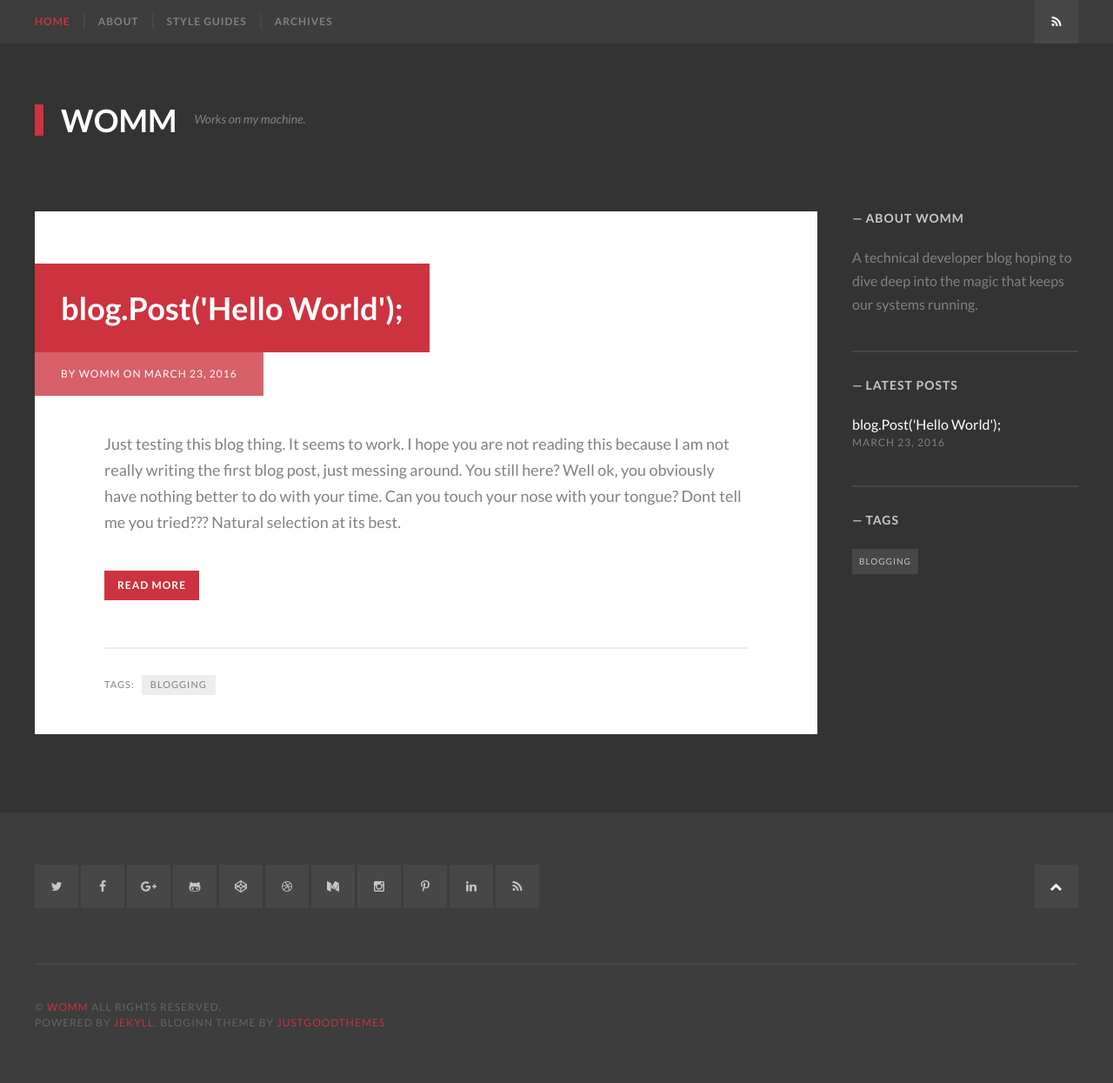
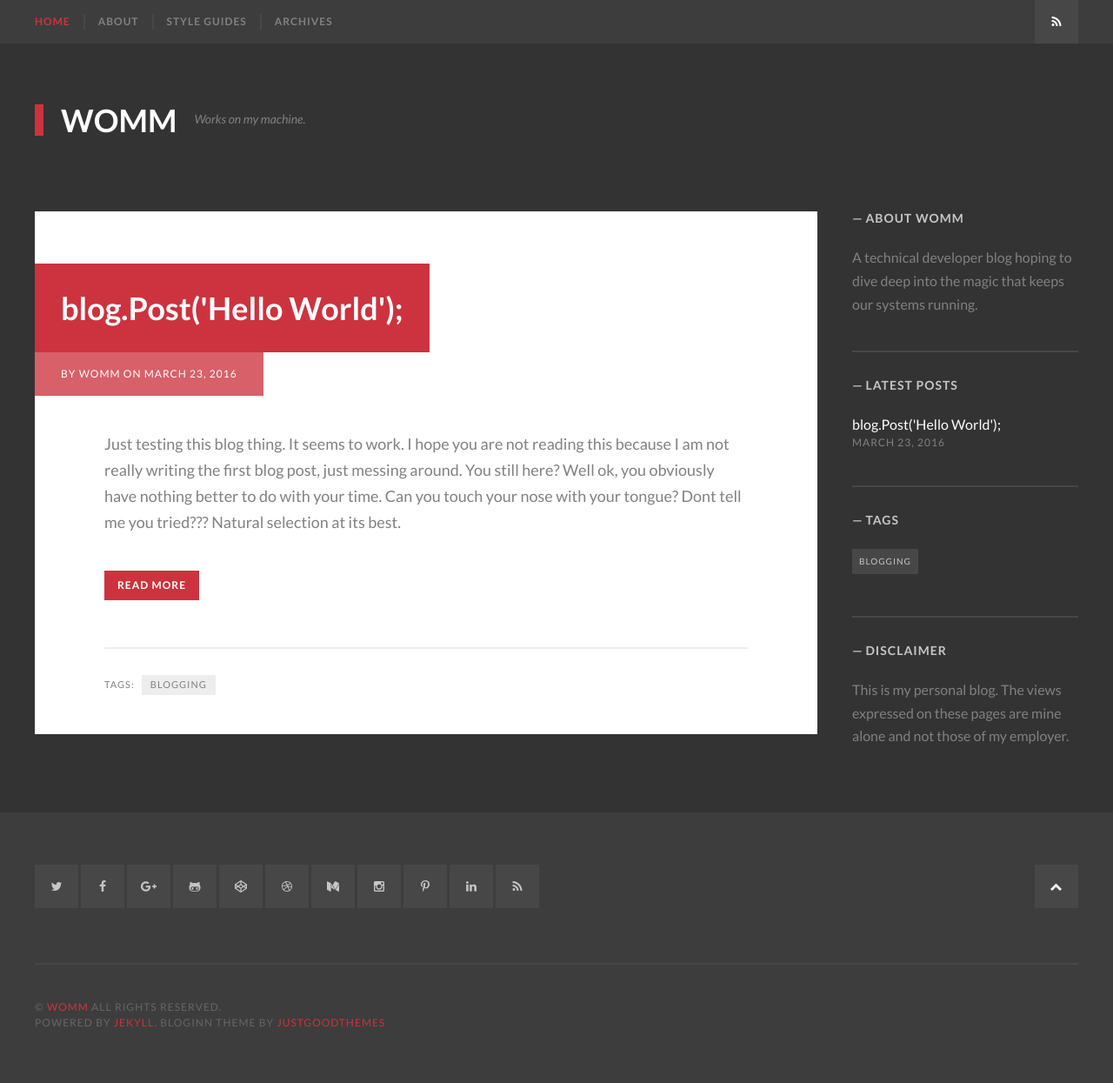
Before and after one commit to WayneGoosen/WayneGoosen.github.io, a Jekyll site: the page built from index.html, in a window 1280 px wide. Shown: the whole page at 87% size. Built offline with Jekyll 4.4.1, drawn with Linux system fonts in a browser that asks for light colours; some web fonts are replaced; the list of posts is cut into pages by our own code.

Commit message:
added disclaimer

```diff
--- a/_includes/sidebar.html
+++ b/_includes/sidebar.html
@@ -5,6 +5,7 @@
         <h2 class="widget-title">About {{ site.author_name }}</h2>
         <p>{{ site.author_bio }}</p>
     </section><!-- .widget-text -->
+
     {% endif %}
 
     {% if site.mailchimp_url %}
@@ -51,4 +52,9 @@
         </div><!-- .tagcloud -->
     </section><!-- .widget -->
 
+     <section class="widget widget-text">
+        <h2 class="widget-title">Disclaimer</h2>
+        <p>This is my personal blog. The views expressed on these pages are mine alone and not those of my employer.</p>
+    </section><!-- .widget-text -->
+
 </aside><!-- .sidebar -->
```
